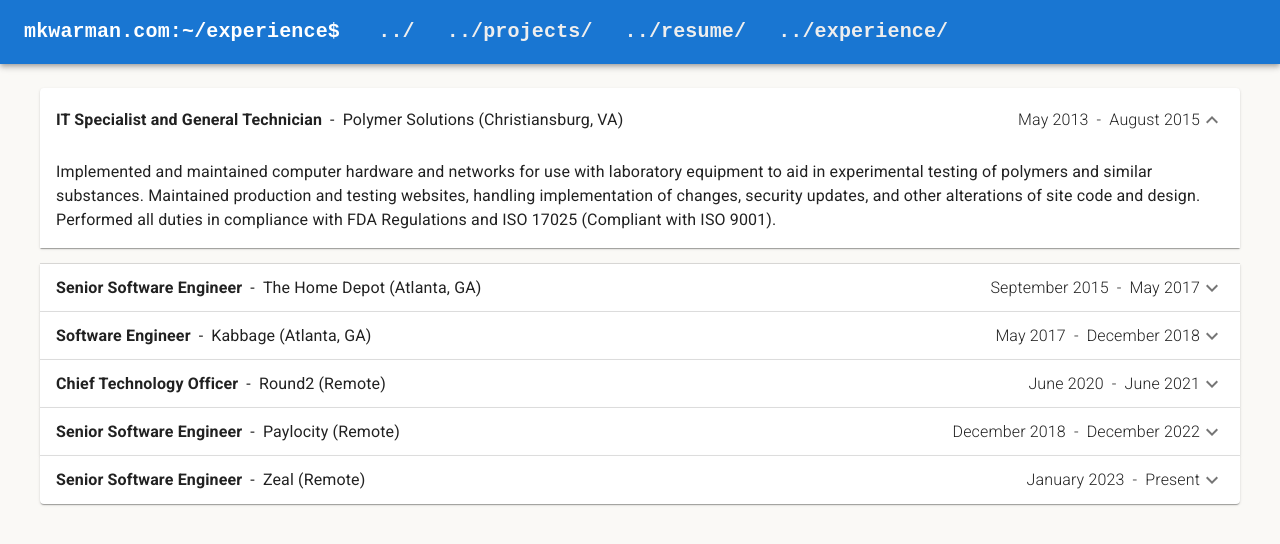
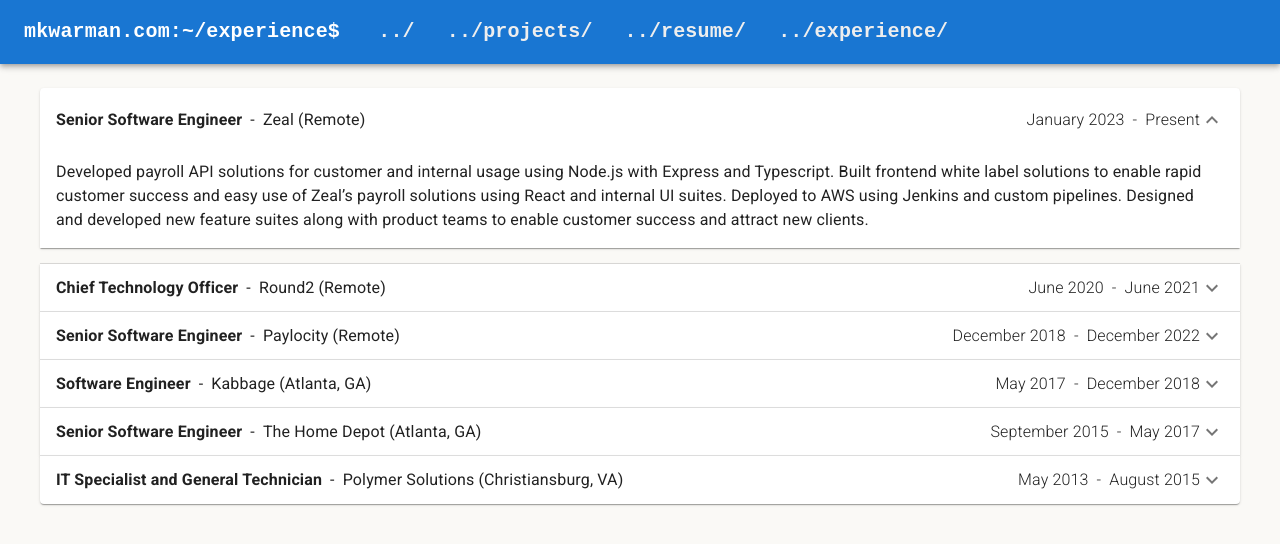
Before and after one commit to mkwarman/site-react, a React (Create React App) app in the folder client/: page /experience in a window 1280 px wide. Shown: the top 544 px of the page. Built offline with nearby package versions, Linux system fonts and the light colour scheme.

Commit message:
Fix incorrect sort in Safari

```diff
--- a/client/src/pages/experience/index.tsx
+++ b/client/src/pages/experience/index.tsx
@@ -16,8 +16,7 @@
   endDate: Date | null,
 }
 
-const getExperience = () => (
-  [
+const placerholderExperience = [
   {
     title: "Senior Software Engineer",
     company: "Zeal",
@@ -66,8 +65,7 @@
     startDate: new Date("2013-05-01T00:00:00"),
     endDate: new Date("2015-08-01T00:00:00"),
   },
-  ] as IExperience[]
-)
+] as IExperience[];
 
 const getFormattedDate = (date: Date | null, short = false) => {
   const months = short ? MONTHS_SHORT : MONTHS;
@@ -97,16 +95,20 @@
   )
 }
 
+const getExperience = () => {
+  const experience = [...placerholderExperience];
+  return experience.sort((a, b) => b.startDate.getTime() - a.startDate.getTime())
+}
+
 export const Experience = () => {
   const [expanded, setExpanded] = useState(0);
   const theme = useTheme();
   const useShort = useMediaQuery(theme.breakpoints.down("md"));
+  const experience = getExperience();
 
   const getSummary = useCallback((exp: IExperience) => (
     buildSummary(exp, useShort)
   ), [useShort]);
-
-  const experience = getExperience().sort(e => e.startDate.getTime()).reverse();
 
   const handleChange = (index: number) => (_: SyntheticEvent, isExpanded: boolean) =>
     setExpanded(isExpanded ? index : -1);
```
Lines whose indentation alone changed are shown as unchanged.
